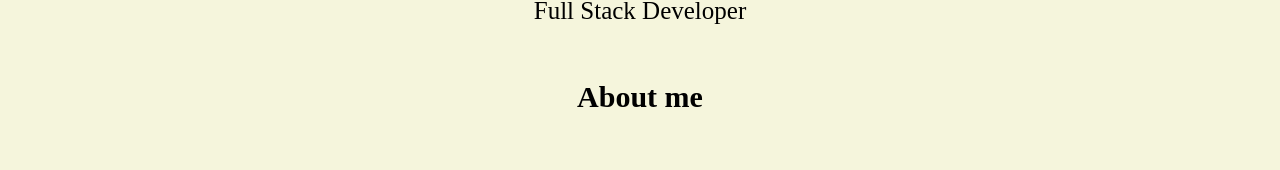
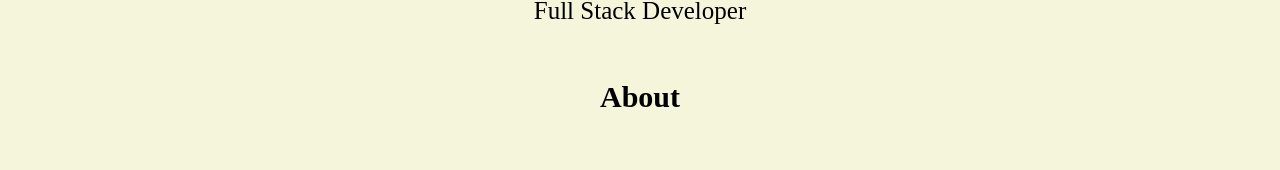
Before and after one commit to obed300/personal, a React (Create React App) app: page / in a window 1280 px wide. Shown: the part 778-948 px from the top of the page. Built offline with nearby package versions, Linux system fonts and the light colour scheme.

Commit message:
Make changes

```diff
--- a/src/components/Home.js
+++ b/src/components/Home.js
@@ -17,7 +17,7 @@ const Home = () => (
       <p className={styles.text}>Full Stack Developer</p>
     </div>
     <section className={styles.about}>
-      <h3 className={styles.subTitle}>About me</h3>
+      <h3 className={styles.subTitle}>About</h3>
       <p className={styles.text}>
         Hello, my name is Obed Bamfo and my ultimate goal is to use my skills in
         software engineering to make a positive impact for environmental organizations
```
